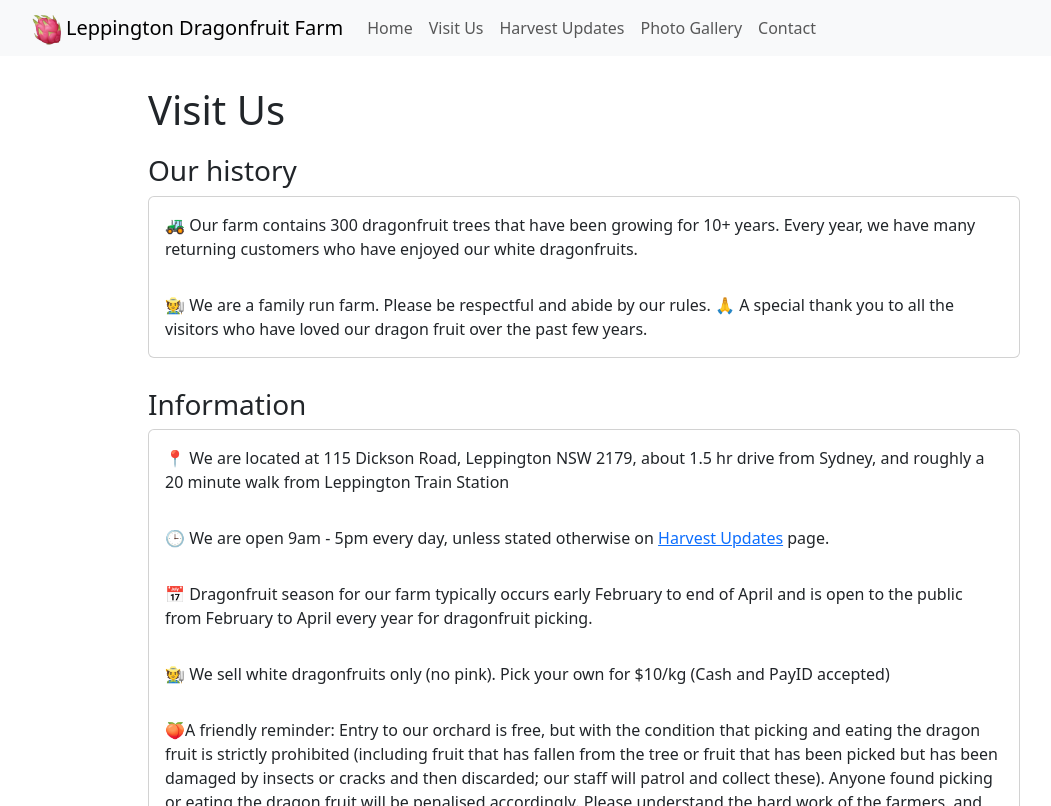
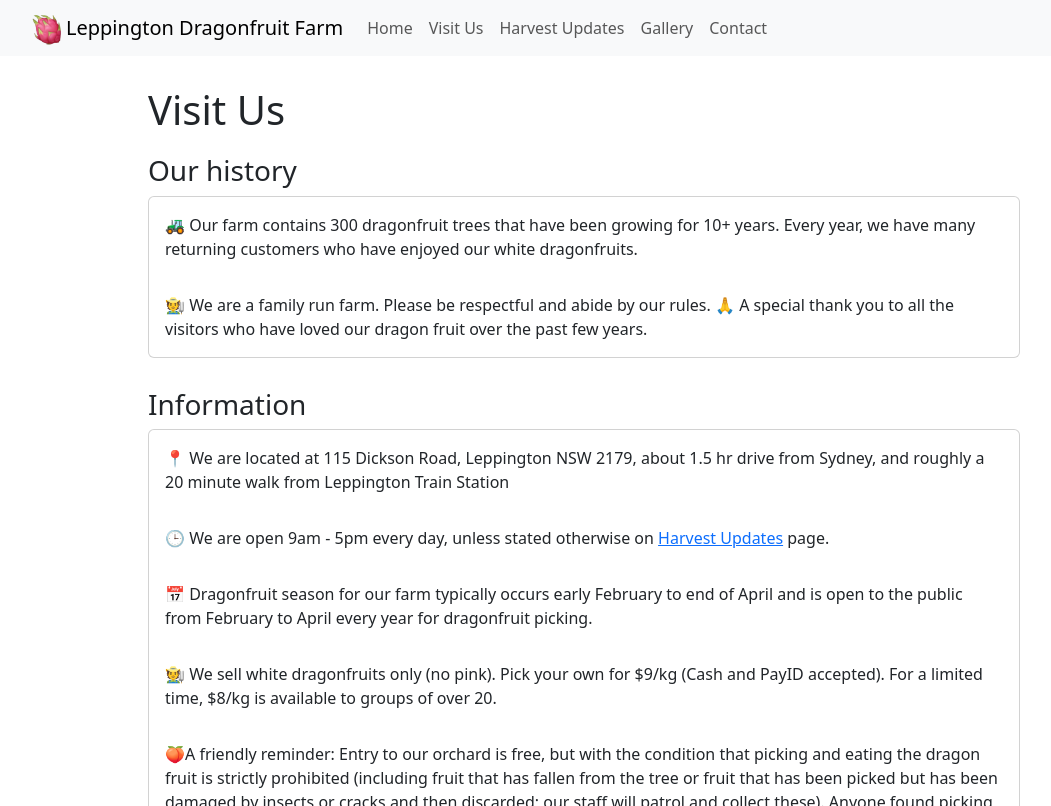
Before and after one commit to jacqui13/leppington-dragonfruit-farm, a Next.js app: page /visit-us in a window 1280 px wide. Shown: the whole page, without its empty margins (56-1107 px from the left). Built offline with nearby package versions, Linux system fonts and the light colour scheme.

Commit message:
price update

```diff
--- a/src/app/components/header.tsx
+++ b/src/app/components/header.tsx
@@ -18,7 +18,7 @@ function Header() {
                         <Nav.Link href="/home">Home</Nav.Link>
                         <Nav.Link href="/visit-us">Visit Us</Nav.Link>
                         <Nav.Link href="/updates">Harvest Updates</Nav.Link>
-                        <Nav.Link href="/gallery">Photo Gallery</Nav.Link>
+                        <Nav.Link href="/gallery">Gallery</Nav.Link>
                         <Nav.Link href="/contact">Contact</Nav.Link>
                     </Nav>
                 </Navbar.Collapse>
--- a/src/app/contact/page.tsx
+++ b/src/app/contact/page.tsx
@@ -46,7 +46,7 @@ export default function Contact() {
                     <Accordion.Item eventKey="5">
                         <Accordion.Header>How much does it cost to pick dragonfruits?</Accordion.Header>
                         <Accordion.Body>
-                            For picking, dragonfruits cost $12 per kg. We also sell already-picked dragonfruits for cheaper, sorted by size.
+                            For picking, dragonfruits cost $9 per kg. For a limited time, $8/kg is available to groups of over 20. We also sell already-picked dragonfruits for cheaper, sorted by size.
                         </Accordion.Body>
                     </Accordion.Item>
                     <Accordion.Item eventKey="6">
--- a/src/app/visit-us/page.tsx
+++ b/src/app/visit-us/page.tsx
@@ -21,7 +21,7 @@ export default function VisitUs() {
                     <Card.Body>📍 We are located at 115 Dickson Road, Leppington NSW 2179, about 1.5 hr drive from Sydney, and roughly a 20 minute walk from Leppington Train Station</Card.Body>
                     <Card.Body>🕒 We are open 9am - 5pm every day, unless stated otherwise on <Link href="/updates">Harvest Updates</Link> page.</Card.Body>
                     <Card.Body>📅 Dragonfruit season for our farm typically occurs early February to end of April and is open to the public from February to April every year for dragonfruit picking.</Card.Body>
-                    <Card.Body>🧑‍🌾 We sell white dragonfruits only (no pink). Pick your own for $10/kg (Cash and PayID accepted)</Card.Body>
+                    <Card.Body>🧑‍🌾 We sell white dragonfruits only (no pink). Pick your own for $9/kg (Cash and PayID accepted). For a limited time, $8/kg is available to groups of over 20.</Card.Body>
                     <Card.Body>🍑A friendly reminder: Entry to our orchard is free, but with the condition that picking and eating the dragon fruit is strictly prohibited (including fruit that has fallen from the tree or fruit that has been picked but has been damaged by insects or cracks and then discarded; our staff will patrol and collect these). Anyone found picking or eating the dragon fruit will be penalised accordingly. Please understand the hard work of the farmers, and thank you for your cooperation. 🙏 A special thank you to all the visitors who have loved our dragon fruit over the past few years. Thank you for your strong support and affirmation of our orchard. We also thank the organizers of the group picking trips. Thank you! 🙏 Wishing everyone a happy new year, good health, and all the best! Have a wonderful outing! Happy dragon fruit picking!</Card.Body>
 
                 </Card>
```
